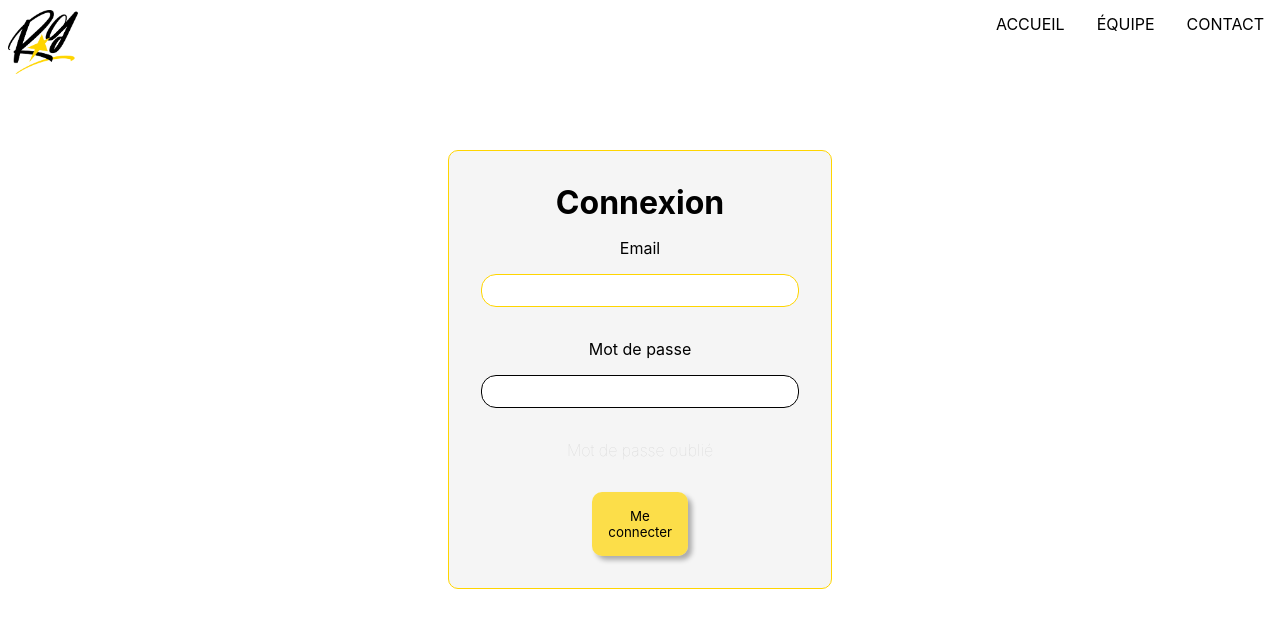
After one commit to GastonOlonde/rgraphicsWeb, a Symfony app: template templates/security/login.html.twig in a window 1280 px wide. The commit adds this page. Shown: the top 628 px of the page. Run offline with Twig, Linux system fonts and the light colour scheme; the template is opened without the code that fills it, so the values that code supplies are empty; style sheets or scripts are compiled from the project's sources; some libraries are stand-ins or nearby versions.

Commit message:
Connexion, inscription....

```diff
--- /dev/null
+++ b/assets/css/connexioninscription.css
@@ -0,0 +1,109 @@
+
+.div-connexion{
+    margin-top: 150px;
+    margin-left: 35%;
+    width: 30%;
+    margin-bottom: 10%;
+    padding: 2rem;
+    border: 1px solid var(--color-first-color);
+    border-radius: 10px;
+    background-color: #f5f5f5;
+    display: flex;
+    flex-direction: column;
+    gap: 2rem;
+}
+
+form{
+    display: flex;
+    flex-direction: column;
+    justify-content: center;
+    align-items: center;
+    gap: 1rem;
+}
+
+input{
+    width: 100%;
+    margin-bottom: 1rem;
+    padding: 0.5rem;
+    border: 1px solid var(--color-text);
+    border-radius: 15px;
+}
+
+input:focus{
+    outline: none;
+    border: 1px solid var(--color-first-color);
+}
+
+label{
+    text-align: left;
+}
+
+.mdp-oubli{
+    font-weight: 50;
+    color: #d5d5d5;
+    margin-bottom: 1rem;
+}
+
+.mdp-oubli:hover{
+    color: var(--color-first-color);
+    cursor: pointer;
+}
+
+.button-connexion{
+    font-family: 'Inter', sans-serif;
+    width: 30%;
+    background-color: var(--color-button);
+    align-items: center;
+    justify-content: center;
+    border-radius: 10px;
+    padding: 1rem;
+    border: none;
+    box-shadow: 4px 4px 5px 0px rgba(0,0,0,0.30);
+    transition: all 0.3s ease-in-out;
+}
+
+.button-connexion:hover{
+    background-color: rgba(255, 213, 0, 0.9);
+    transform: scale(1.1);
+    cursor: pointer;
+}
+
+.div-inscription{
+    margin-top: 150px;
+    margin-left: 35%;
+    width: 30%;
+    margin-bottom: 10%;
+    padding: 2rem;
+    border: 1px solid var(--color-first-color);
+    border-radius: 10px;
+    background-color: #f5f5f5;
+    display: flex;
+    flex-direction: column;
+    gap: 2rem;
+}
+
+.div-oubli{
+    margin-top: 150px;
+    margin-left: 35%;
+    width: 30%;
+    margin-bottom: 10%;
+    padding: 2rem;
+    border: 1px solid var(--color-first-color);
+    border-radius: 10px;
+    background-color: #f5f5f5;
+    display: flex;
+    flex-direction: column;
+    gap: 2rem;
+}
+
+.div-oubli form{
+    width: 100%;
+}
+
+.div-oubli div{
+    width: 100%;
+}
+
+.div-oubli input{
+    margin-top: 0.5rem;
+}
--- a/assets/css/header.css
+++ b/assets/css/header.css
@@ -63,10 +63,11 @@ nav{
 .menu{
     display: flex;
     justify-content: space-around;
-    /* align-content: start; */
+    align-items: center;
     list-style: none;
     margin-top: -30px;
-    width: 500px;
+    padding: 0.5rem;
+    gap: 2rem;
 }
 
 .menu li a{
@@ -74,7 +75,7 @@ nav{
     text-decoration: none;
 }
 
-.menu li a::after{
+.menu li .underline::after{
     content: '';
     display: block;
     width: 0px;
@@ -83,7 +84,7 @@ nav{
     transition: all 0.3s;
 }
 
-.menu li.active a::after {
+.menu li.active .underline::after {
     width: 100%;
     background-color: var(--color-first-color); /* Couleur jaune */
 }
@@ -106,6 +107,24 @@ nav{
     height: 100%;
     margin-top: 2px;
 }
+
+.btn-header{
+    background-color: var(--color-button);
+    align-items: center;
+    justify-content: center;
+    border-radius: 10px;
+    padding: 0.5rem;
+    border: none;
+    box-shadow: 4px 4px 5px 0px rgba(0,0,0,0.30);
+    transition: all 0.3s ease-in-out;
+}
+
+.btn-header:hover{
+    background-color: rgba(255, 213, 0, 0.9);
+    transform: scale(1.1);
+    cursor: pointer;
+}
+
 
 @media all and (max-width : 991px){
 
--- a/src/Controller/AccueilController.php
+++ b/src/Controller/AccueilController.php
@@ -8,7 +8,7 @@ use Symfony\Bundle\FrameworkBundle\Controller\AbstractController;
 
 Class AccueilController extends AbstractController
 {
-    #[Route('/', name: 'accueil')]
+    #[Route('/', name: 'app_accueil')]
     public function index():Response
     {
         return $this->render('pages/accueil.html.twig');
--- a/src/Controller/ContactController.php
+++ b/src/Controller/ContactController.php
@@ -15,7 +15,7 @@ use Flashy\FlashyNotifier;
 
 class ContactController extends AbstractController
 {
-    #[Route('/contact', name: 'contact')]
+    #[Route('/contact', name: 'app_contact')]
     public function index(Request $request, MailerInterface $mailer): Response
     {
         $form = $this->createForm(ContactFormType::class);
--- a/src/Controller/EquipeController.php
+++ b/src/Controller/EquipeController.php
@@ -8,7 +8,7 @@ use Symfony\Component\Routing\Annotation\Route;
 
 class EquipeController extends AbstractController
 {
-    #[Route('/equipe', name: 'equipe')]
+    #[Route('/equipe', name: 'app_equipe')]
     public function index(): Response
     {
         return $this->render('pages/equipe.html.twig', [
--- a/templates/partials/header.html.twig
+++ b/templates/partials/header.html.twig
@@ -13,9 +13,14 @@
             <img class="menu-croix fermer" src="{{ asset('images/signe-de-la-croix.png') }}" alt ="burger fermer">
         </div>
         <ul class="menu">
-            <li><a href="/">ACCUEIL</a></li>
-            <li><a href="/equipe">ÉQUIPE</a></li>
-            <li><a href="/contact">CONTACT</a></li>
+            <li><a class="underline" href="{{ path('app_accueil')}}">ACCUEIL</a></li>
+            <li><a class="underline" href="{{ path('app_equipe')}}">ÉQUIPE</a></li>
+            <li><a class="underline" href="{{ path('app_contact')}}">CONTACT</a></li>
+            {% if app.user %}
+                <li><a href="{{ path('app_administration')}}"><button class="btn-header">ADMINISTRATION</button></a></li>
+                <li><a href="{{ path('app_logout')}}"><button class="btn-header">ME DÉCONNECTER</button></a></li>
+            {% endif %}
+
         </ul>
     </nav>
 </header>
--- /dev/null
+++ b/templates/security/login.html.twig
@@ -0,0 +1,38 @@
+{% extends 'base.html.twig' %}
+
+{% block stylesheets %}
+    <link rel="stylesheet" href="{{ asset('css/connexioninscription.css') }}">
+{% endblock %}
+
+{% block title %}Connexion{% endblock %}
+
+{% block body %}
+<div class="div-connexion">
+    <form method="post">
+        {% if error %}
+            <div class="alert alert-danger">{{ error.messageKey|trans(error.messageData, 'security') }}</div>
+        {% endif %}
+
+        {% if app.user %}
+            <div class="mb-3">
+                Vous êtes connecté(e) en tant que {{ app.user.userIdentifier }}, <a href="{{ path('app_logout') }}">Me déconnecter</a>
+            </div>
+        {% endif %}
+
+        <h1 class="h3 mb-3 font-weight-normal">Connexion</h1>
+        <label for="inputEmail">Email</label>
+        <input type="email" value="{{ last_username }}" name="email" id="inputEmail" class="form-control" autocomplete="email" required autofocus>
+        <label for="inputPassword">Mot de passe</label>
+        <input type="password" name="password" id="inputPassword" class="form-control" autocomplete="current-password" required>
+
+        <input type="hidden" name="_csrf_token"
+            value="{{ csrf_token('authenticate') }}"
+        >
+        <a class="mdp-oubli" href="{{ path('app_forgotten_password') }}"> Mot de passe oublié</a>
+        <button class="button-connexion" type="submit">
+            Me connecter
+        </button>
+    </form>
+</div>
+
+{% endblock %}
```
Also changed, not shown: migrations/Version20240131131106.php (added, +31 -0 lines), migrations/Version20240131150153.php (added, +31 -0 lines), src/Controller/ConnexionController.php (deleted, +0 -29 lines), src/Controller/RegistrationController.php (added, +51 -0 lines), src/Controller/SecurityController.php (added, +57 -0 lines), src/Entity/Users.php (+20 -1 lines), src/Form/RegistrationFormType.php (added, +78 -0 lines), src/Form/ResetPasswordRequestFormType.php (renamed from src/Form/ConnexionType.php, +9 -5 lines), src/Security/UsersAuthenticator.php (added, +60 -0 lines), templates/connexion/index.html.twig (deleted, +0 -10 lines), templates/registration/register.html.twig (added, +20 -0 lines), templates/security/reset_password_request.html.twig (added, +20 -0 lines), 1 other file.
